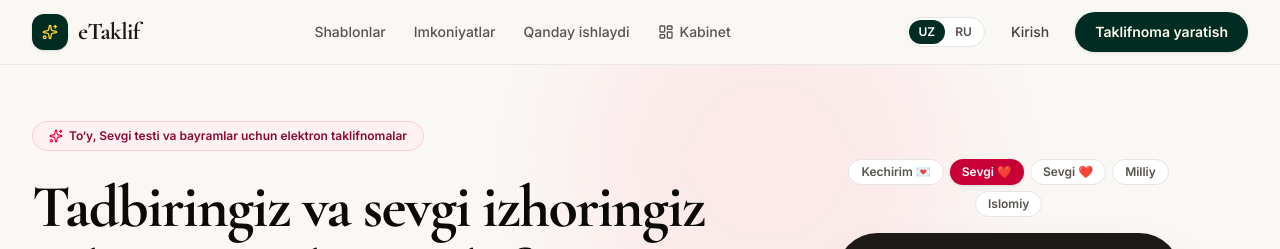
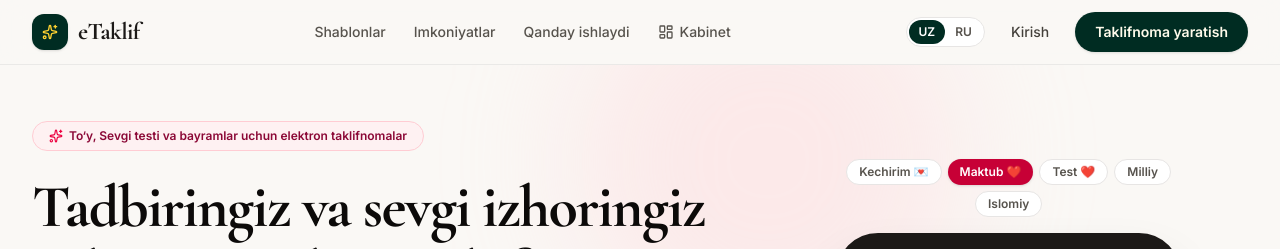
Before and after one commit to ecthelion-dev/e_taklifnoma, a React (Vite) app: page / in a window 1280 px wide. Shown: the top 249 px of the page. Built offline with nearby package versions, Linux system fonts and the light colour scheme; no server answers; a web font is replaced by a local one.

Commit message:
Add global cursor:pointer on all buttons/links and fix duplicate hero pill label

```diff
--- a/src/index.css
+++ b/src/index.css
@@ -6,6 +6,14 @@
     scroll-behavior: smooth;
     overflow-x: hidden;
     font-family: 'Inter', -apple-system, BlinkMacSystemFont, sans-serif;
+  }
+
+  a,
+  button:not(:disabled),
+  [role="button"],
+  select,
+  summary {
+    cursor: pointer;
   }
 }
 
--- a/src/pages/HomePage.tsx
+++ b/src/pages/HomePage.tsx
@@ -162,8 +162,17 @@ export const HomePage: React.FC = () => {
                           : 'border border-stone-200 bg-white text-stone-600 hover:border-stone-300'
                       }`}
                     >
-                      {lang === 'ru' ? tpl.nameRu.split(' ')[0] : tpl.nameUz.split(' ')[0]}
-                      {tpl.category === 'love' ? ' ❤️' : tpl.category === 'emotions' ? ' 💌' : ''}
+                      {tplId === 'sevgi-maktub'
+                        ? lang === 'ru'
+                          ? 'Письмо ❤️'
+                          : 'Maktub ❤️'
+                        : tplId === 'sevgi-test'
+                          ? lang === 'ru'
+                            ? 'Тест ❤️'
+                            : 'Test ❤️'
+                          : `${lang === 'ru' ? tpl.nameRu.split(' ')[0] : tpl.nameUz.split(' ')[0]}${
+                              tpl.category === 'emotions' ? ' 💌' : ''
+                            }`}
                     </button>
                   );
                 })}
```
